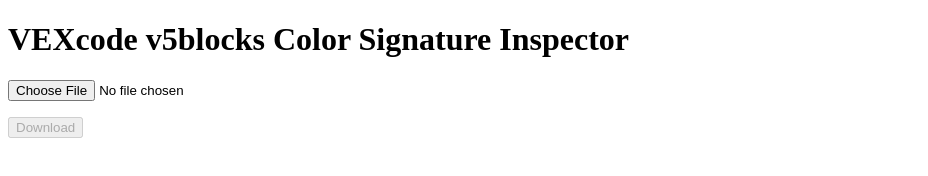
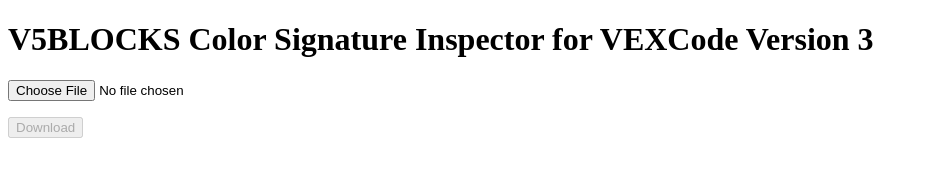
Before and after one commit to czechtech/vexcode_colorsigs, a plain HTML site: page index.html in a window 1280 px wide. Shown: the whole page, without its empty margins (0-928 px from the left). Drawn offline with Linux system fonts and the light colour scheme.

Commit message:
Clarifying this works with VEXCode version 3

```diff
--- a/index.html
+++ b/index.html
@@ -2,12 +2,12 @@
 <html lang="en">
   <head>
     <meta charset="utf-8">
-    <title>v5blocks Color Signature Inspector for VEXcode (version 3)</title>
+    <title>V5Blocks Color Signature Inspector</title>
     <link rel="stylesheet" href="style.css">
     <script src="script.js"></script>
   </head>
   <body>
-    <h1>VEXcode v5blocks Color Signature Inspector</h1>
+    <h1>V5BLOCKS Color Signature Inspector for VEXCode Version 3</h1>
     <div id="file">
       <p>
         <input type="file" id="file-selector" accept=".v5blocks">
```
